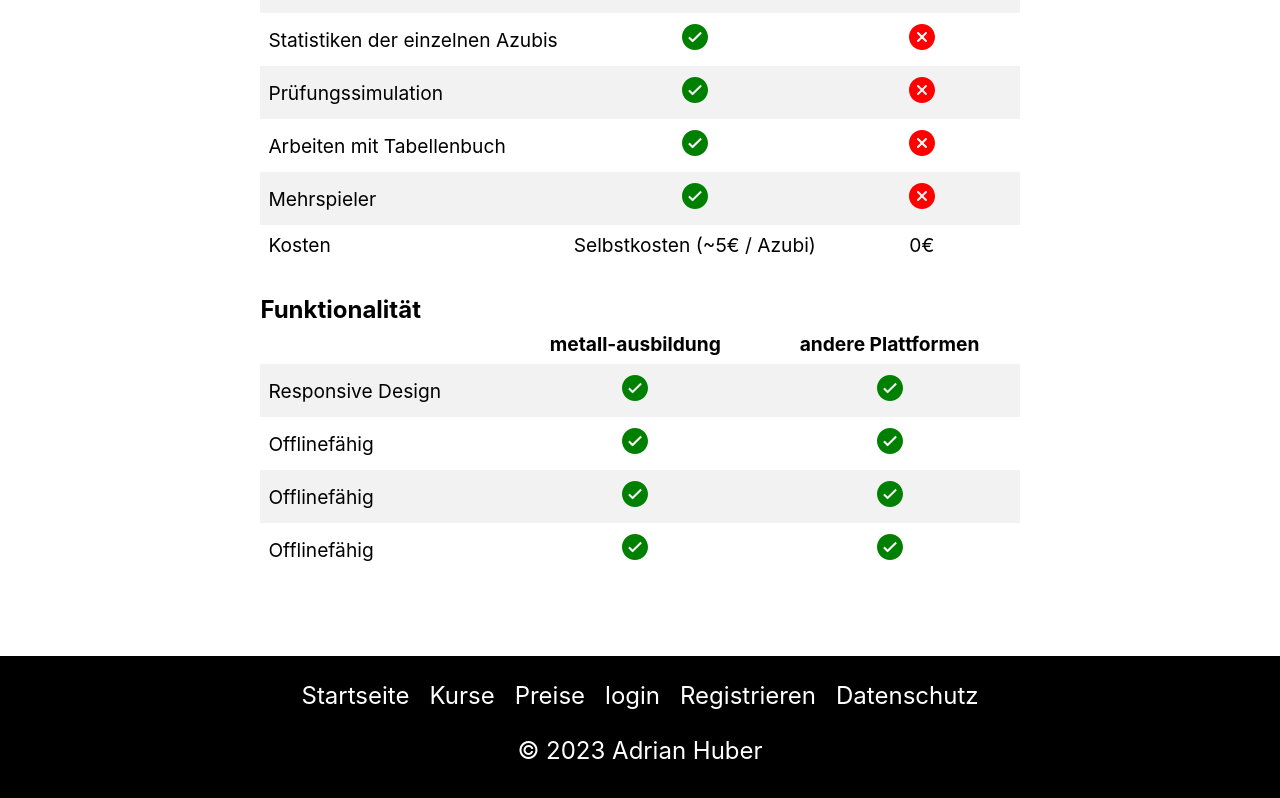
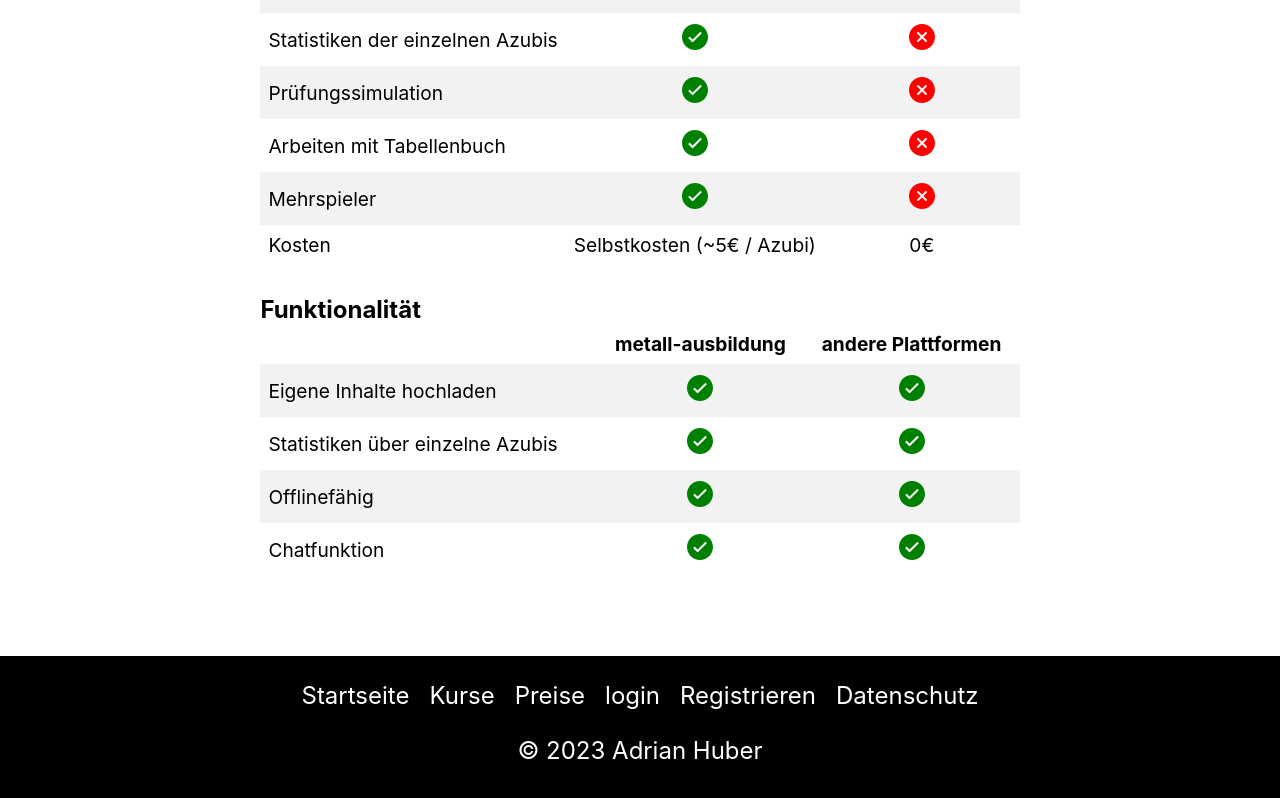
Before and after one commit to HuberAdrian/learning-platform, a React (Create React App) app: page / in a window 1280 px wide. Shown: the part 2334-3132 px from the top of the page. Built offline with nearby package versions, Linux system fonts and the light colour scheme.

Commit message:
changed content in Content.js

```diff
--- a/src/Content.js
+++ b/src/Content.js
@@ -71,7 +71,12 @@
             <th className='table-header' >andere Plattformen</th>
         </tr>
         <tr>
-            <td >Responsive Design</td>
+            <td >Eigene Inhalte hochladen</td>
+            <td ><IoIosCheckmarkCircle className='ioIosCheckmarkCircle' /></td>
+            <td ><IoIosCheckmarkCircle className='ioIosCheckmarkCircle' /></td>
+        </tr>
+        <tr>
+            <td >Statistiken über einzelne Azubis</td>
             <td ><IoIosCheckmarkCircle className='ioIosCheckmarkCircle' /></td>
             <td ><IoIosCheckmarkCircle className='ioIosCheckmarkCircle' /></td>
         </tr>
@@ -81,12 +86,7 @@
             <td ><IoIosCheckmarkCircle className='ioIosCheckmarkCircle' /></td>
         </tr>
         <tr>
-            <td >Offlinefähig</td>
-            <td ><IoIosCheckmarkCircle className='ioIosCheckmarkCircle' /></td>
-            <td ><IoIosCheckmarkCircle className='ioIosCheckmarkCircle' /></td>
-        </tr>
-        <tr>
-            <td >Offlinefähig</td>
+            <td >Chatfunktion</td>
             <td ><IoIosCheckmarkCircle className='ioIosCheckmarkCircle' /></td>
             <td ><IoIosCheckmarkCircle className='ioIosCheckmarkCircle' /></td>
         </tr>
```
